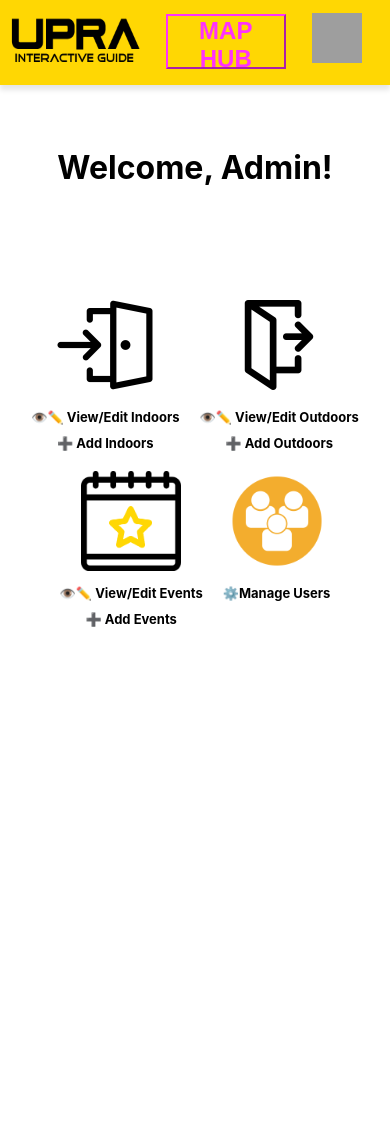
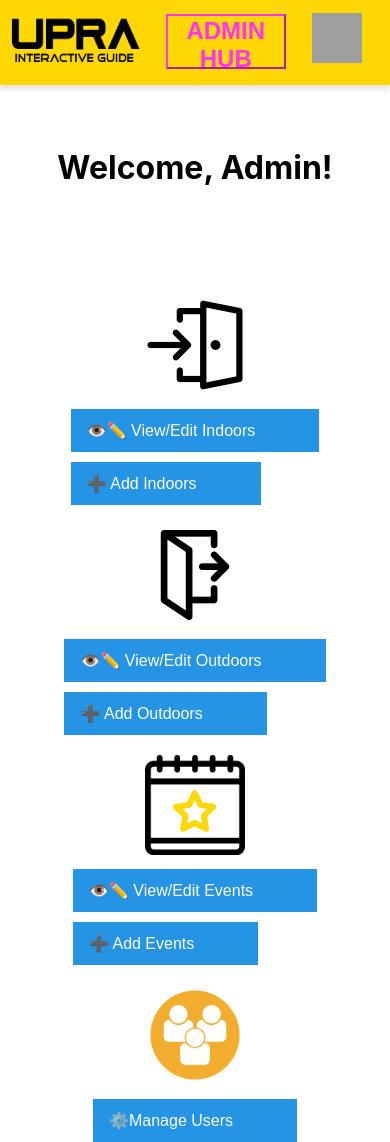
Before and after one commit to GabrielVelazquez/Upra-guide-webapp, a React (Create React App) app: page /admin-home in a window 390 px wide. Before the commit the page ends 844 px from the top, so only its background shows below. Built offline with nearby package versions, Linux system fonts and the light colour scheme; no server answers; grey boxes are pictures that could not be loaded.

Commit message:
admin changes, css, links
rework de admin WIP (mobile needs adjusting)

```diff
--- a/src/HUB.css
+++ b/src/HUB.css
@@ -24,9 +24,42 @@ margin-top: -10px;
   margin-bottom: -30px;
 }
 
-.pretty-button {
+/*.pretty-button {
   color: #f0d024;
   background-color: #282c34;
+}
+*/
+
+/*
+.pretty-button {
+  color: #000000;
+  font-size:medium;
+  background-color: #FFC107;
+  margin-bottom: 20px;
+  height: 5vh;
+  border: none;
+  border-radius: 4px;
+}
+*/
+
+.pretty-button {
+display: inline-block;
+outline: 0;
+border: none;
+cursor: pointer;
+font-weight: 600;
+border-radius: 4px;
+font-size: 13px;
+height: 30px;
+background-color: #FFC107;
+color: #0e0e10;
+padding: 0 20px;
+margin-bottom: 5px;
+}
+
+.pretty-button:hover {
+    background-color: #0000001a;
+    color: #FFC107;
 }
 
 .hub-button-containter {
--- a/src/HUB.js
+++ b/src/HUB.js
@@ -10,15 +10,16 @@ const HUB = () => {
   return (
     <div className="hub">
       <header className="Hub-header">
-        <h1 className="Hub-title">Map HUB</h1>
+        <h1 className="Hub-title">Admin HUB</h1>
         <h2>Welcome to the Hub!</h2>
         <img src={logo} className="App-logo" alt="logo" />
 
         <div className="hub-button-containter">
 
-        <Link to="/leaflet2">
+        {/*<Link to="/leaflet2">
             <button className="pretty-button">Mapa Leaflet 📌</button>
           </Link>
+          */}
 
           <Link to="/admin-home">
             <button className="pretty-button">Admin Home 📌</button>
--- a/src/View_indoors.css
+++ b/src/View_indoors.css
@@ -56,8 +56,8 @@
     border: none;
     width: 6vw;
     height: 5vh;
-    font-weight:500;
-    font-size:16px;
+    font-weight:600;
+    font-size:13px;
     cursor: pointer;
 }
 
@@ -80,7 +80,7 @@
   width: 10vw;
   height: 7vh;
   font-weight:600;
-  font-size:16px;
+  font-size:13px;
   cursor: pointer;
 }
 
@@ -101,8 +101,8 @@
   border: none;
   width: 7vw;
   height: 5vh;
-  font-weight:500;
-  font-size:15px;
+  font-weight:600;
+  font-size:13px;
   cursor: pointer;
 }
 
@@ -123,8 +123,8 @@
   border: none;
   width: 4vw;
   height: 4vh;
-  font-weight:500;
-  font-size:16px;
+  font-weight:600;
+  font-size:14px;
   cursor: pointer;
   margin-right: 15px;
 }
@@ -145,8 +145,8 @@
   border: none;
   width: 4vw;
   height: 4vh;
-  font-weight:500;
-  font-size:16px;
+  font-weight:600;
+  font-size:14px;
   cursor: pointer;
 }
   /*mobile*/
--- a/src/admin-home.css
+++ b/src/admin-home.css
@@ -99,12 +99,29 @@
   color: rgb(0, 0, 0);
   text-decoration: none;
   text-decoration-line: none;
-  font-weight: 800;
+  font-weight: 700;
   font-size: large;
   margin-top: 50px;
 }
-.admin-home-link:hover {
-  color: #ffc107;
+
+.admin-home-button{
+display: grid;
+margin-top: 10px;
+outline: none;
+cursor: pointer;
+border: 1px solid transparent;
+
+padding: calc(.875rem - 3px) 63px calc(.875rem - 3px) 15px;
+background-color: #2594e5;
+font-size: 16px;
+
+min-height: 40px;
+color: #fff;
+font-weight: 400;
+}
+
+.admin-home-button:hover {
+  background-color: #1374ba;
 }
 
 @media (max-width: 767px) {
--- a/src/admin-home.js
+++ b/src/admin-home.js
@@ -15,37 +15,77 @@ const AdminHome = () => {
       <div className="options-container">
         <div className="option">
         <img src={indoors_icon} alt="Add/Edit Indoors" />
-          <Link className="admin-home-link" to="/View_indoors">
+
+          {/*<Link className="admin-home-link" to="/View_indoors">
             <span>👁️✏️ View/Edit Indoors</span>
           </Link>
-          <Link className="admin-home-link" to="/Admin_indoors">
+          */}
+
+          <Link className="admin-home-link" to="/View_indoors">
+            <button className="admin-home-button">👁️✏️ View/Edit Indoors</button>
+            </Link>
+
+          {/*<Link className="admin-home-link" to="/Admin_indoors">
             <span>➕ Add Indoors</span>
           </Link>
+          */}
+
+<Link className="admin-home-link" to="/Admin_indoors">
+            <button className="admin-home-button">➕ Add Indoors</button>
+            </Link>
+
         </div>
         <div className="option">
         <img src={outdoors_icon} alt="Add/Edit Outdoors" />
-          <Link className="admin-home-link" to="/View_outdoors">
+
+          {/*<Link className="admin-home-link" to="/View_outdoors">
             <span >👁️✏️ View/Edit Outdoors</span>
           </Link>
+
           <Link className="admin-home-link" to="/Admin-outdoors">
             <span>➕ Add Outdoors</span>
           </Link>
+        */}
+        <Link className="admin-home-link" to="/View_outdoors">
+            <button className="admin-home-button">👁️✏️ View/Edit Outdoors</button>
+            </Link>
+
+            <Link className="admin-home-link" to="/Admin-outdoors">
+            <button className="admin-home-button">➕ Add Outdoors</button>
+            </Link>
 
         </div>
         <div className="option">
         <img src={events_icon} alt="Add/Edit Events" />
-          <Link className="admin-home-link" to="/View_events">
+
+          {/*<Link className="admin-home-link" to="/View_events">
             <span>👁️✏️ View/Edit Events</span>
           </Link>
+
           <Link className="admin-home-link" to="/AdminEvents">
             <span >➕ Add Events</span>
           </Link>
+      */}
+       <Link className="admin-home-link" to="/View_events">
+            <button className="admin-home-button">👁️✏️ View/Edit Events</button>
+            </Link>
+
+            <Link className="admin-home-link" to="/AdminEvents">
+            <button className="admin-home-button">➕ Add Events</button>
+            </Link>
+
         </div>
         <div className="option">
         <img src={users_icon} alt="Manage Users" />
-          <Link className="admin-home-link" to="/Admin-Users">
+
+          {/*<Link className="admin-home-link" to="/Admin-Users">
             <span >⚙️Manage Users</span>
           </Link>
+    */}
+     <Link className="admin-home-link" to="/Admin-Users">
+            <button className="admin-home-button">⚙️Manage Users</button>
+            </Link>
+
         </div>
       </div>
     </div>
--- a/src/header.js
+++ b/src/header.js
@@ -116,7 +116,7 @@ const Header = () => {
       <div >
       <Link to="/HUB">
       <button className="HUB_Button" >
-        MAP HUB
+        ADMIN HUB
         </button>
         </Link>
         </div>
```
